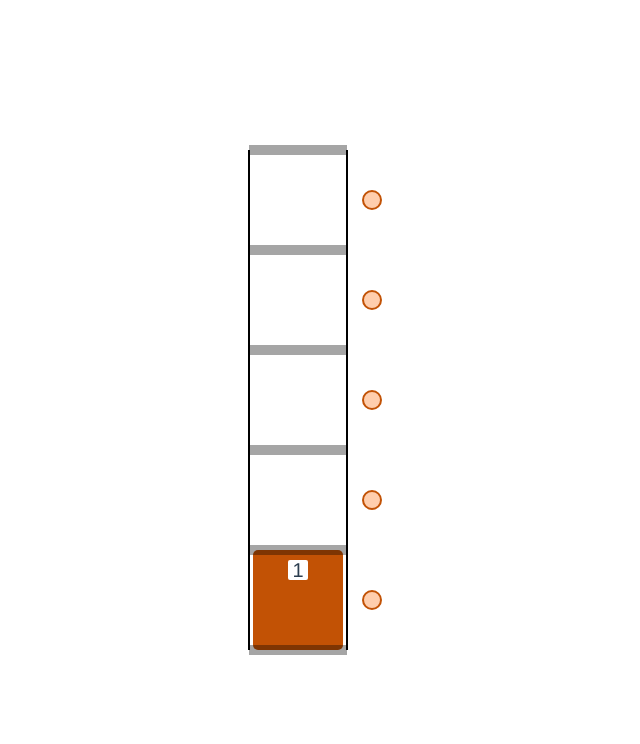
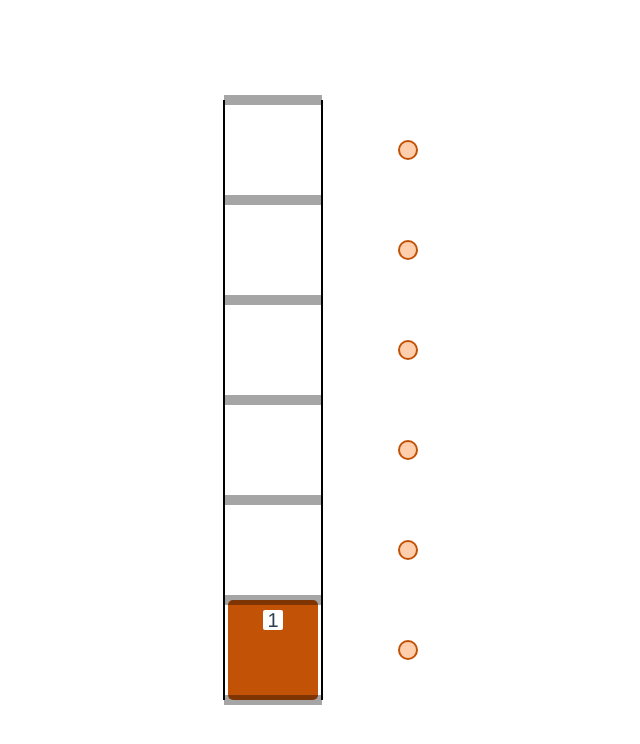
Before and after one commit to IlyaChurakov/LiftSystem, a Vue app: page / in a window 1280 px wide. Shown: the top 744 px of the page, without its empty margins (342-982 px from the left). Built offline with nearby package versions, Linux system fonts and the light colour scheme.

Commit message:
Replace the logic to App component

```diff
--- a/src/App.vue
+++ b/src/App.vue
@@ -1,14 +1,101 @@
 <template>
-	<LiftMine/>
+	<LiftMine :floorCount="floorCount" :heightAboveGround="heightAboveGround" :up="up" :down="down" :blink="blink"/>
+	<LiftButtons :changeFloor="changeFloor" :inputValue="inputValue" :floorCount="floorCount"/>
 </template>
 
 <script>
+
 import LiftMine from './components/LiftMine.vue'
+import LiftButtons from './components/LiftButtons.vue'
+import createQueue from '@/createQueue'
 
 export default {
 	name: 'App',
+	data() {
+		return {
+			floorCount: 6,
+			heightAboveGround: 0,
+			up: false,
+			down: false,
+			list: [],
+			blink: false
+		}
+	},
 	components: {
-		LiftMine
+		LiftMine,
+		LiftButtons
+	},
+	methods: {
+		inputValue(item) {
+			console.log(item)
+		}
+	},
+	computed: {
+		changeFloor() {
+
+			console.log('asdasd')
+
+			return createQueue((id) => {
+				console.log("start", id);
+				return new Promise((resolve) => {
+				// actions...
+
+					let DestinationFloor = (id - 1) * 100
+					let floor = this.heightAboveGround
+
+					if (this.heightAboveGround < DestinationFloor) {
+
+						let timerUp = setInterval(() => {
+							this.up = true
+
+							if(this.heightAboveGround !== DestinationFloor) {
+								floor += 2
+							} else {
+								this.up = false
+								this.blink = true
+
+								setTimeout(() => {
+									this.blink = false
+									console.log('setTimeout сработал')
+									console.log('end', id)
+									resolve()
+								}, 3000)
+
+								clearInterval(timerUp)
+							}
+
+							this.heightAboveGround = floor
+						}, 20);
+
+					} else if (this.heightAboveGround > DestinationFloor) {
+
+						let timerDown = setInterval(() => {
+
+							this.down = true
+
+							if(this.heightAboveGround !== DestinationFloor) {
+								floor -= 2
+							} else {
+								this.down = false
+								this.blink = true
+
+								setTimeout(() => {
+									this.blink = false
+									console.log('setTimeout сработал')
+									console.log('end', id)
+									resolve();
+								}, 3000);
+
+								clearInterval(timerDown)
+
+							}
+
+							this.heightAboveGround = floor
+						}, 20);
+					}
+				});
+			});
+		}
 	}
 }
 </script>
--- /dev/null
+++ b/src/components/LiftButtons.vue
@@ -0,0 +1,61 @@
+<template>
+    <div class="lift-buttons">
+        <button
+            class="lift-button"
+            v-for="btn in floorCount"
+            v-bind:key="btn"
+            :style="{
+                bottom: `${setPlaceFloorBtn[btn - 1]}px`
+            }"
+            @click="changeFloor(btn)"
+        ></button>
+    </div>
+</template>
+
+<script>
+    export default {
+        name: 'LiftButtons',
+        props: {
+            floorCount: Number,
+            changeFloor: Function,
+            inputValue: Function
+        },
+        methods: {
+            input(item) {
+                console.log(item)
+            }
+        },
+        computed: {
+            setPlaceFloorBtn() {
+                let start = 40
+                let arr = [start]
+
+                for(let i = 0; i < this.floorCount; i++) {
+                    start += 100
+                    arr.push(start)
+                }
+                return arr
+            }
+        }
+	}
+</script>
+
+<style scoped>
+    .lift-buttons {
+        height: 500px;
+        width: 50px;
+    }
+    .lift-button {
+        position: absolute;
+        width: 20px;
+        height: 20px;
+        background: #ffcead;
+        border-radius: 50%;
+        border: 2px solid #c25205;
+    }
+    .lift-button:hover {
+        transform: scale(120%);
+        background: #ffad77;
+        cursor: pointer;
+    }
+</style>
--- a/src/components/LiftMine.vue
+++ b/src/components/LiftMine.vue
@@ -16,17 +16,7 @@
             ></div>
         </div>
 
-        <div class="lift-buttons">
-            <button
-                class="lift-button"
-                v-for="btn in floorCount"
-                v-bind:key="btn"
-                :style="{
-                    bottom: `${setPlaceFloorBtn[btn - 1]}px`
-                }"
-                @click="changeFloor(btn)"
-            ></button>
-        </div>
+        <!-- <LiftButtons :floorCount="floorCount" :changeFloor="changeFloor"/> -->
 
         <LiftBox :heightAboveGround="heightAboveGround" :up="up" :down="down" :blink="blink"/>
     </div>
@@ -35,23 +25,19 @@
 <script>
 
     import LiftBox from './LiftBox.vue'
-    import createQueue from '@/createQueue'
+    // import LiftButtons from './LiftButtons.vue'
+
 
     export default {
-        data() {
-            return {
-                floorCount: 5,
-                heightAboveGround: 0,
-                up: false,
-                down: false,
-                list: [],
-                blink: false
-            }
+        props: {
+            floorCount: Number,
+            heightAboveGround: Number,
+            up: Boolean,
+            down: Boolean,
+            blink: Boolean
         },
         methods: {
-            input(item) {
-                console.log(item)
-            }
+
         },
         computed: {
             setHeightOfMine() {
@@ -67,81 +53,11 @@
                 }
                 return arr
             },
-            setPlaceFloorBtn() {
-                let start = 40
-                let arr = [start]
-
-                for(let i = 0; i < this.floorCount; i++) {
-                    start += 100
-                    arr.push(start)
-                }
-                return arr
-            },
-            changeFloor() {
-                return createQueue((id) => {
-                    console.log("start", id);
-                    return new Promise((resolve) => {
-                    // actions...
-
-                        let DestinationFloor = (id - 1) * 100
-                        let floor = this.heightAboveGround
-
-                        if (this.heightAboveGround < DestinationFloor) {
-
-                            let timerUp = setInterval(() => {
-                                this.up = true
-
-                                if(this.heightAboveGround !== DestinationFloor) {
-                                    floor += 2
-                                } else {
-                                    this.up = false
-                                    this.blink = true
-
-                                    setTimeout(() => {
-                                        this.blink = false
-                                        console.log('setTimeout сработал')
-                                        console.log('end', id)
-                                        resolve()
-                                    }, 3000)
-
-                                    clearInterval(timerUp)
-                                }
-
-                                this.heightAboveGround = floor
-                            }, 20);
-
-                        } else if (this.heightAboveGround > DestinationFloor) {
-
-                            let timerDown = setInterval(() => {
-
-                                this.down = true
-
-                                if(this.heightAboveGround !== DestinationFloor) {
-                                    floor -= 2
-                                } else {
-                                    this.down = false
-                                    this.blink = true
-
-                                    setTimeout(() => {
-                                        this.blink = false
-                                        console.log('setTimeout сработал')
-                                        console.log('end', id)
-                                        resolve();
-                                    }, 3000);
-
-                                    clearInterval(timerDown)
-
-                                }
-
-                                this.heightAboveGround = floor
-                            }, 20);
-                        }
-                    });
-                });
-            },
+            //changeFloor
         },
         components: {
-            LiftBox
+            LiftBox,
+            // LiftButtons
         }
     }
 </script>
@@ -154,7 +70,6 @@
         border-bottom: none;
         border-top: none;
         display: flex;
-        align-items: center;
         position: relative;
     }
     .floor-lines {
@@ -169,22 +84,4 @@
         z-index: 10;
         transform: translateX(-1px);
     }
-    .lift-buttons {
-        height: 100%;
-        width: 100px;
-        transform: translateX(40px);
-    }
-    .lift-button {
-        position: absolute;
-        width: 20px;
-        height: 20px;
-        background: #ffcead;
-        border-radius: 50%;
-        border: 2px solid #c25205;
-    }
-    .lift-button:hover {
-        transform: scale(120%);
-        background: #ffad77;
-        cursor: pointer;
-    }
 </style>
```
